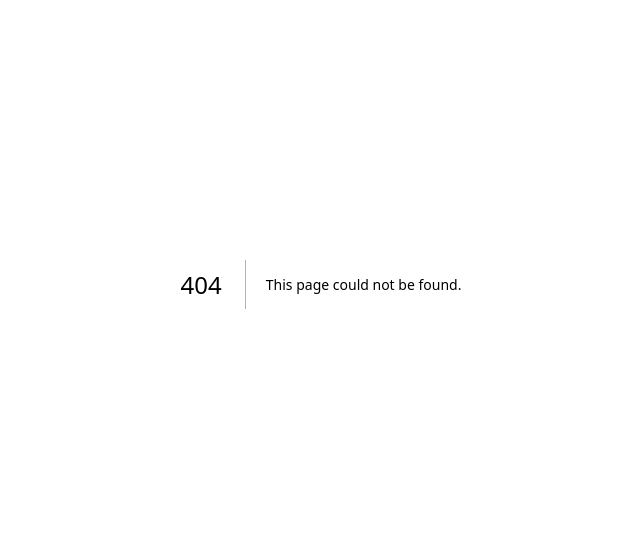
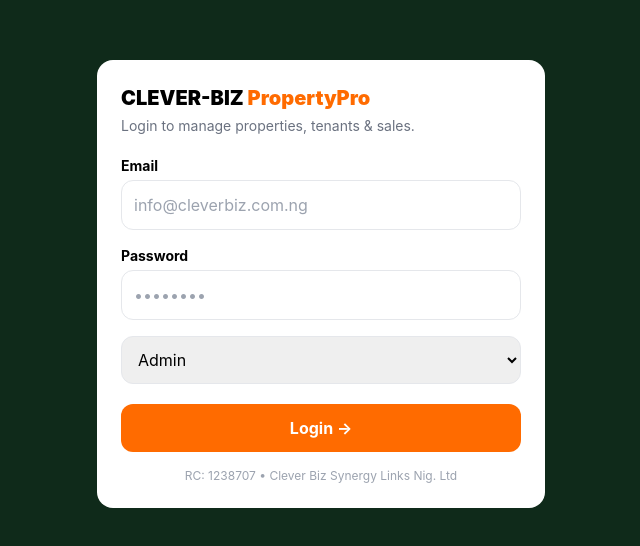
Before and after one commit to Habeebullahi7/CleverBiz-Synergy, a Next.js app: page /login in a window 1280 px wide. Before the commit this address had no page. Shown: the part 116-662 px from the top of the page, without its empty margins (319-959 px from the left). Built offline with nearby package versions, Linux system fonts and the light colour scheme.

Commit message:
Add login page component with form elements

```diff
--- /dev/null
+++ b/app/login/page.tsx
@@ -0,0 +1,18 @@
+import Link from "next/link";
+export default function Login() {
+  return (
+    <div className="min-h-screen bg-[#0F2A1A] flex items-center justify-center px-5">
+      <div className="bg-white w-full max-w-md rounded-2xl p-6">
+        <p className="font-black text-xl">CLEVER-BIZ <span className="text-[#FF6B00]">PropertyPro</span></p>
+        <p className="text-sm text-gray-500 mt-1">Login to manage properties, tenants & sales.</p>
+        <label className="block text-sm font-bold mt-5">Email</label>
+        <input className="w-full border rounded-xl p-3 mt-1" placeholder="info@cleverbiz.com.ng" />
+        <label className="block text-sm font-bold mt-4">Password</label>
+        <input type="password" className="w-full border rounded-xl p-3 mt-1" placeholder="••••••••" />
+        <select className="w-full border rounded-xl p-3 mt-4"><option>Admin</option><option>Agent</option><option>Tenant</option><option>Buyer</option></select>
+        <Link href="/dashboard" className="block text-center bg-[#FF6B00] text-white font-bold py-3 rounded-xl mt-5">Login →</Link>
+        <p className="text-center text-xs text-gray-400 mt-4">RC: 1238707 • Clever Biz Synergy Links Nig. Ltd</p>
+      </div>
+    </div>
+  );
+}
```
